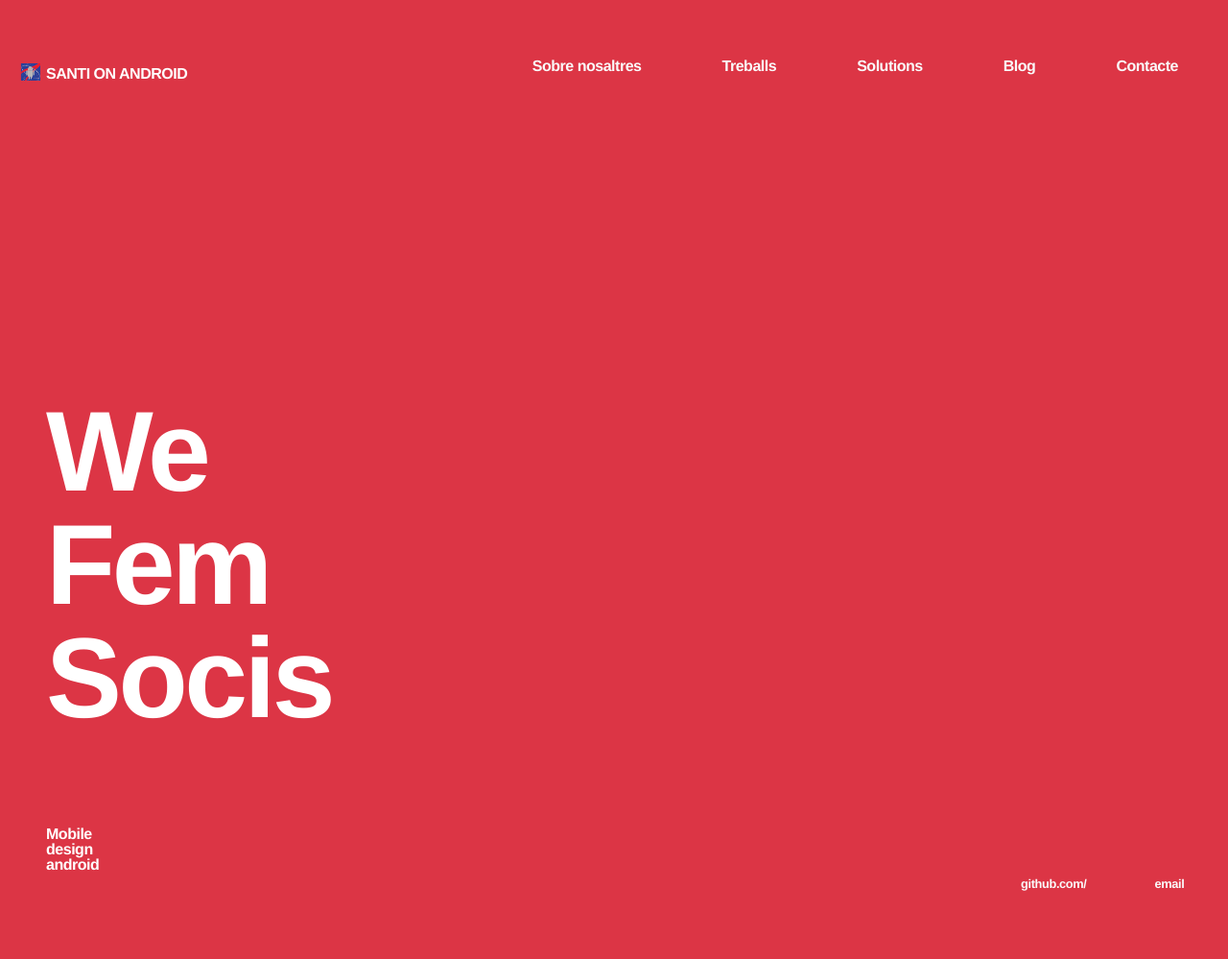
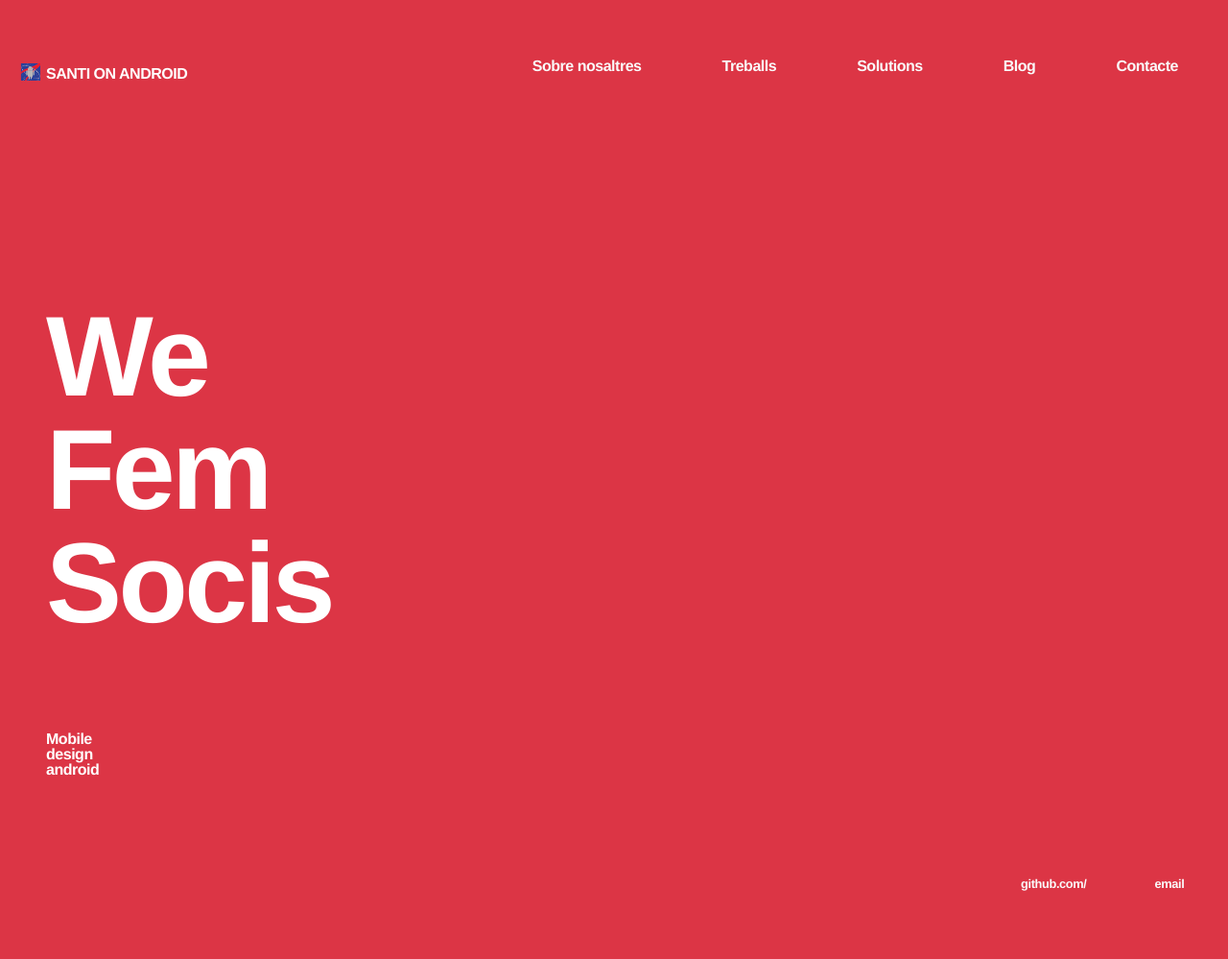
Before and after one commit to SantiOnAndroid/SantiOnAndroid.github.io, a Jekyll site: the page built from index.html, in a window 1280 px wide. Shown: the whole page at 96% size. Built offline with Jekyll 4.4.1, drawn with Linux system fonts in a browser that asks for light colours; some web fonts are replaced; after the commit the page ends 960 px from its top, so only the background shows below that.

Commit message:
modificant titolj

```diff
--- a/css/main.css
+++ b/css/main.css
@@ -142,12 +142,3 @@
 
 
 }
-
-@keyframes bouncing {
-    from {
-        transform: translateY(500px);
-    }
-    to {
-        transform: translateY(0);
-    }
-}
```
